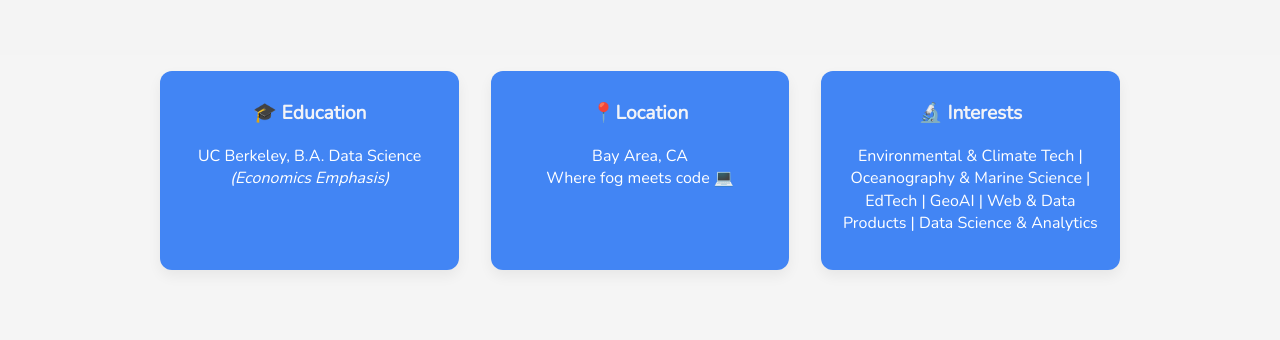
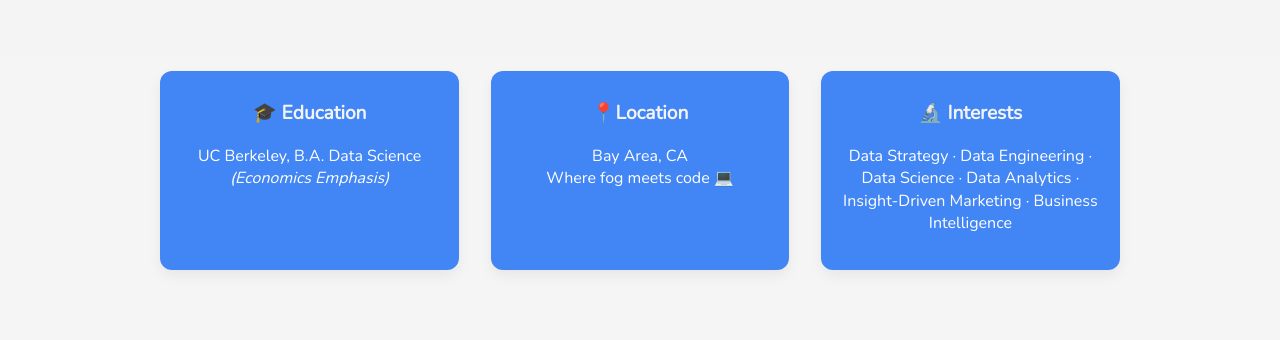
Before and after one commit to SFAbuodeh/my-website-portfolio, a plain HTML site: page index.html in a window 1280 px wide. Shown: the part 293-633 px from the top of the page. Drawn offline with nearby package versions, Linux system fonts and the light colour scheme.

Commit message:
Add files via upload

```diff
--- a/index.html
+++ b/index.html
@@ -111,7 +111,7 @@
         <div class="info-card">
           <div class="card-text">
             <h3>🔬 Interests</h3>
-            <p> Environmental & Climate Tech | Oceanography & Marine Science | EdTech | GeoAI | Web & Data Products | Data Science & Analytics </p>
+            <p>Data Strategy  · Data Engineering  · Data Science · Data Analytics · Insight-Driven Marketing · Business Intelligence </p>
           </div>
 
         </div>
```
